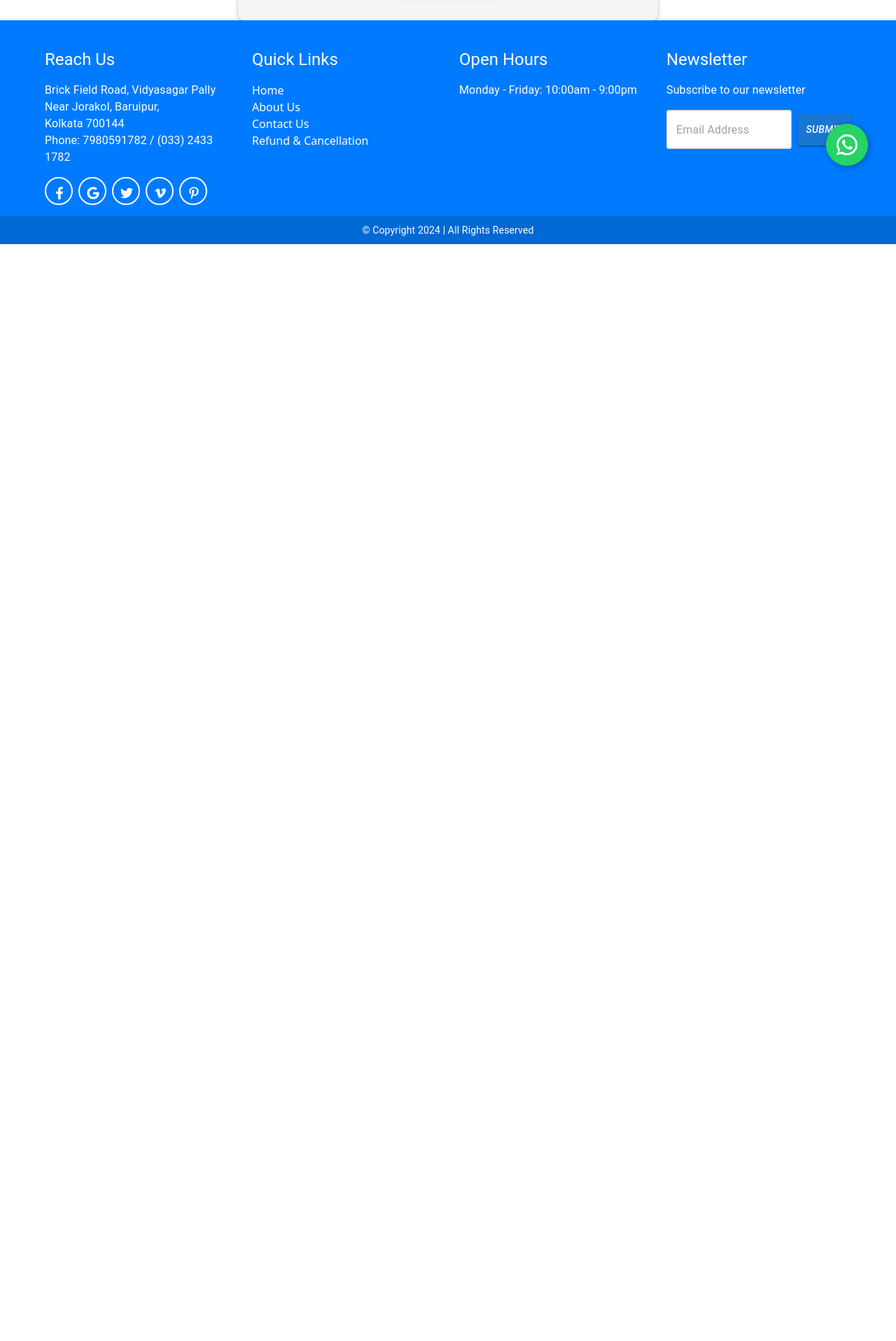
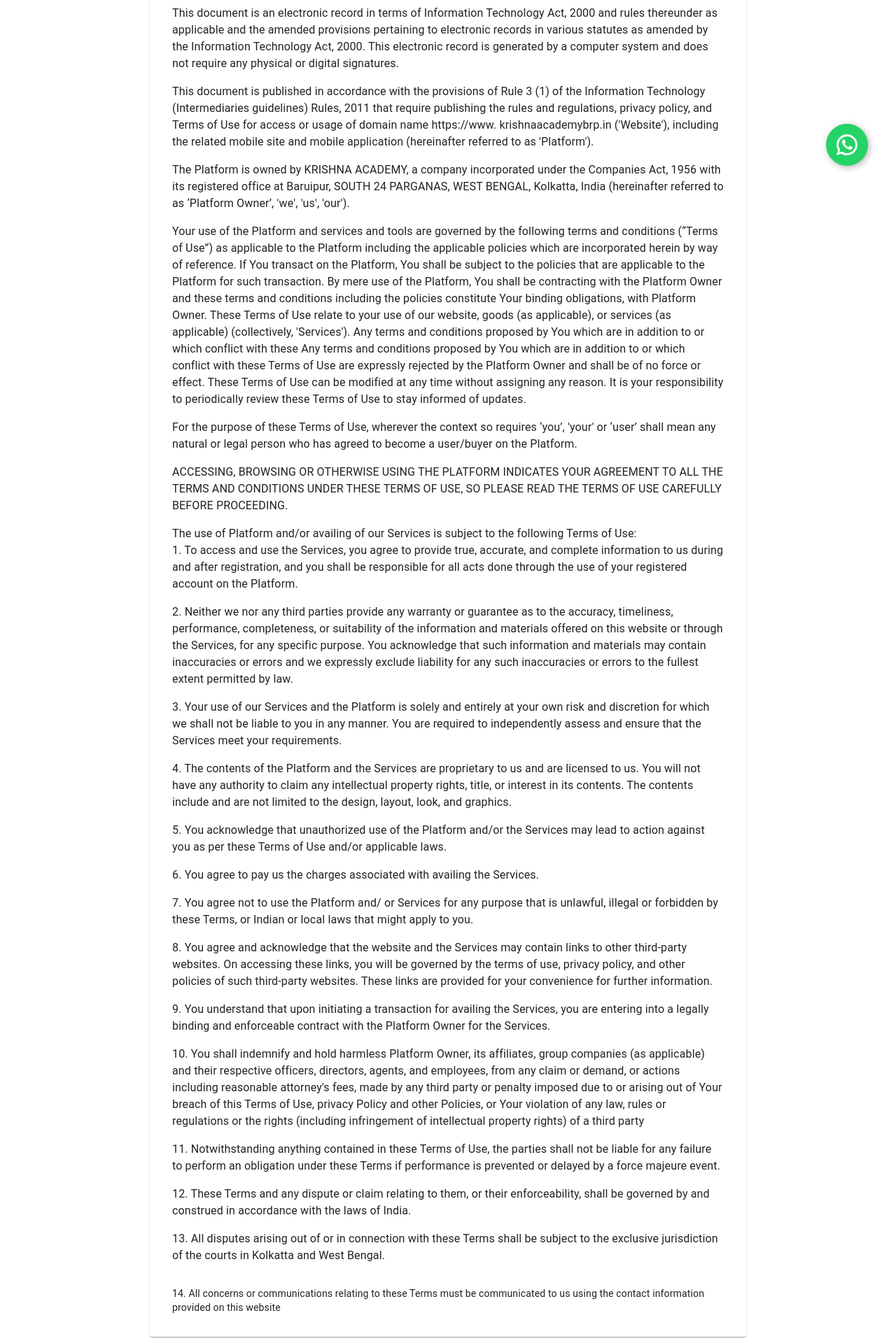
Before and after one commit to TMTanmay1/KA-Website, a React (Vite) app: page /terms-conditions in a window 1280 px wide. Shown: the part 523-2440 px from the top of the page at 70% size. Before the commit the page ends 872 px from the top, so only its background shows below. Built offline with nearby package versions, Linux system fonts and the light colour scheme.

Commit message:
TC added

```diff
--- a/src/App.jsx
+++ b/src/App.jsx
@@ -8,6 +8,7 @@
 import RefundCancellation from './components/RefundCancellation';
 import PageNotFound from './components/PageNotFound';
 import Staff from './components/Staff';
+import TC from './components/TC';
 
 
 function App() {
@@ -22,6 +23,7 @@
       <Route path="/courses" element={<Courses />} />
       <Route path="/refund-cancellation" element={<RefundCancellation />} />
       <Route path="/staff" element={<Staff />} />
+      <Route path="/terms-conditions" element={<TC />} />
       <Route path="*" element={<PageNotFound />} />
     </Routes>
   </div>
--- a/src/components/Courses.jsx
+++ b/src/components/Courses.jsx
@@ -9,7 +9,11 @@
   useEffect(() => {
     const fetchCourses = async () => {
       try {
-        const response = await axios.get('https://crpch.in/api/ka/course_copy/');
+        const response = await axios.get('https://crpch.in/api/ka/course_copy/',{
+          headers: {
+            'Content-Type': 'application/json'
+          }
+        });
         setCourses(response.data.table_data);
       } catch (error) {
         console.error('Error fetching courses:', error);
--- a/src/components/Footer.jsx
+++ b/src/components/Footer.jsx
@@ -14,6 +14,10 @@
     const handleRefundCancellationClick = () => {
         navigate('/refund-cancellation');
     };
+
+    const handleTermsConditionsClick = () => {
+        navigate('/terms-conditions');
+    }
 
   return (
     <Box sx={{ backgroundColor: "#007bff", color: "#fff", padding: "40px 0", position: "relative" }}>
@@ -55,6 +59,7 @@
               <li><a href="#" style={{ color: '#fff' , textDecoration:'none', cursor:'pointer'}}>About Us</a></li>
               <li><a href="#" style={{ color: '#fff', textDecoration:'none', cursor:'pointer' }}>Contact Us</a></li>
               <li><a onClick={handleRefundCancellationClick} style={{ color: '#fff', textDecoration:'none', cursor:'pointer' }}>Refund & Cancellation</a></li>
+              <li><a onClick={handleTermsConditionsClick} style={{ color: '#fff', textDecoration:'none', cursor:'pointer' }}>Terms & Conditions</a></li>
             </ul>
           </Grid>
 
--- a/src/components/Staff.jsx
+++ b/src/components/Staff.jsx
@@ -8,7 +8,11 @@
 
   // Fetch staff data from API
   useEffect(() => {
-    axios.get('https://crpch.in/api/ka/staff_copy/')
+    axios.get('https://crpch.in/api/ka/staff_copy/',{
+      headers: {
+        'Content-Type': 'application/json'
+      }
+    })
       .then(response => {
         if (response.data.status) {
           setStaffData(response.data.table_data);
--- /dev/null
+++ b/src/components/TC.jsx
@@ -0,0 +1,162 @@
+import React from 'react';
+import { Container, Typography, Box, Paper } from '@mui/material';
+import useMediaQuery from '@mui/material/useMediaQuery';
+
+const TC = () => {
+  const isMobile = useMediaQuery('(max-width:600px)'); // For responsive design
+
+  return (
+    <Container maxWidth="md" sx={{ mt: 4, mb: 4 }}>
+      {/* Image section */}
+      <Box
+        component="img"
+        src="https://i.postimg.cc/VNHzT1gC/Terms-and-Conditions-text-in-the-center-with-a-blue-shade-theme.jpg" // Using the correct image link
+        alt="Terms and Conditions"
+        sx={{
+          width: '100%',
+          maxHeight: '300px',
+          objectFit: 'cover',
+          mb: 4
+        }}
+      />
+
+      {/* Content section */}
+      <Paper sx={{ p: isMobile ? 2 : 4 }}>
+        <Typography variant="h4" component="h1" gutterBottom>
+          Terms & Conditions
+        </Typography>
+
+        <Typography variant="body1" paragraph>
+          This document is an electronic record in terms of Information Technology Act, 2000 and rules
+          thereunder as applicable and the amended provisions pertaining to electronic records in various
+          statutes as amended by the Information Technology Act, 2000. This electronic record is generated
+          by a computer system and does not require any physical or digital signatures.
+        </Typography>
+
+        <Typography variant="body1" paragraph>
+          This document is published in accordance with the provisions of Rule 3 (1) of the Information
+          Technology (Intermediaries guidelines) Rules, 2011 that require publishing the rules and
+          regulations, privacy policy, and Terms of Use for access or usage of domain name https://www.
+          krishnaacademybrp.in ('Website'), including the related mobile site and mobile application
+          (hereinafter referred to as 'Platform').
+        </Typography>
+
+        <Typography variant="body1" paragraph>
+          The Platform is owned by KRISHNA ACADEMY, a company incorporated under the Companies
+          Act, 1956 with its registered office at Baruipur, SOUTH 24 PARGANAS, WEST BENGAL,
+          Kolkatta, India (hereinafter referred to as ‘Platform Owner’, 'we', 'us', 'our').
+        </Typography>
+
+        <Typography variant="body1" paragraph>
+          Your use of the Platform and services and tools are governed by the following terms and
+          conditions (“Terms of Use”) as applicable to the Platform including the applicable policies which
+          are incorporated herein by way of reference. If You transact on the Platform, You shall be subject
+          to the policies that are applicable to the Platform for such transaction. By mere use of the Platform,
+          You shall be contracting with the Platform Owner and these terms and conditions including the
+          policies constitute Your binding obligations, with Platform Owner. These Terms of Use relate to
+          your use of our website, goods (as applicable), or services (as applicable) (collectively, 'Services').
+          Any terms and conditions proposed by You which are in addition to or which conflict with these
+          Any terms and conditions proposed by You which are in addition to or which conflict with these
+            Terms of Use are expressly rejected by the Platform Owner and shall be of no force or effect.
+            These Terms of Use can be modified at any time without assigning any reason. It is your
+            responsibility to periodically review these Terms of Use to stay informed of updates.
+        </Typography>
+
+        <Typography variant="body1" paragraph>
+          For the purpose of these Terms of Use, wherever the context so requires ‘you’, 'your' or ‘user’ shall
+          mean any natural or legal person who has agreed to become a user/buyer on the Platform.
+        </Typography>
+
+        <Typography variant="body1" paragraph>
+          ACCESSING, BROWSING OR OTHERWISE USING THE PLATFORM INDICATES YOUR
+          AGREEMENT TO ALL THE TERMS AND CONDITIONS UNDER THESE TERMS OF USE,
+          SO PLEASE READ THE TERMS OF USE CAREFULLY BEFORE PROCEEDING.
+        </Typography>
+
+        <Typography variant="body1" component="h2" sx={{ mt: 2 }}>
+          The use of Platform and/or availing of our Services is subject to the following Terms of Use:
+        </Typography>
+
+        <Typography variant="body1" paragraph>
+          1. To access and use the Services, you agree to provide true, accurate, and complete information
+          to us during and after registration, and you shall be responsible for all acts done through the
+          use of your registered account on the Platform.
+        </Typography>
+
+        <Typography variant="body1" paragraph>
+          2. Neither we nor any third parties provide any warranty or guarantee as to the accuracy,
+          timeliness, performance, completeness, or suitability of the information and materials offered
+          on this website or through the Services, for any specific purpose. You acknowledge that such
+          information and materials may contain inaccuracies or errors and we expressly exclude
+          liability for any such inaccuracies or errors to the fullest extent permitted by law.
+        </Typography>
+
+        <Typography variant="body1" paragraph>
+          3. Your use of our Services and the Platform is solely and entirely at your own risk and
+          discretion for which we shall not be liable to you in any manner. You are required to
+          independently assess and ensure that the Services meet your requirements.
+        </Typography>
+
+        <Typography variant="body1" paragraph>
+          4. The contents of the Platform and the Services are proprietary to us and are licensed to us.
+          You will not have any authority to claim any intellectual property rights, title, or interest in
+          its contents. The contents include and are not limited to the design, layout, look, and graphics.
+        </Typography>
+
+        <Typography variant="body1" paragraph>
+          5. You acknowledge that unauthorized use of the Platform and/or the Services may lead to
+          action against you as per these Terms of Use and/or applicable laws.
+        </Typography>
+
+        <Typography variant="body1" paragraph>
+          6. You agree to pay us the charges associated with availing the Services.
+        </Typography>
+
+        <Typography variant="body1" paragraph>
+          7. You agree not to use the Platform and/ or Services for any purpose that is unlawful, illegal or
+          forbidden by these Terms, or Indian or local laws that might apply to you.
+        </Typography>
+
+        <Typography variant="body1" paragraph>
+          8. You agree and acknowledge that the website and the Services may contain links to other third-party websites. On accessing these links, you will be governed by the terms of use, privacy policy, and other policies of such third-party websites. These links are provided for your convenience for further information.
+        </Typography>
+
+        <Typography variant="body1" paragraph>
+          9. You understand that upon initiating a transaction for availing the Services, you are entering into a legally binding and enforceable contract with the Platform Owner for the Services.
+        </Typography>
+
+        <Typography variant="body1" paragraph>
+        10. You shall indemnify and hold harmless Platform Owner, its affiliates, group companies (as
+applicable) and their respective officers, directors, agents, and employees, from any claim or
+demand, or actions including reasonable attorney's fees, made by any third party or penalty
+imposed due to or arising out of Your breach of this Terms of Use, privacy Policy and other
+Policies, or Your violation of any law, rules or regulations or the rights (including
+infringement of intellectual property rights) of a third party
+        </Typography>
+
+        <Typography variant="body1" paragraph>
+        11. Notwithstanding anything contained in these Terms of Use, the parties shall not be liable for
+any failure to perform an obligation under these Terms if performance is prevented or
+delayed by a force majeure event.
+        </Typography>
+
+
+        <Typography variant="body1" paragraph>
+          12. These Terms and any dispute or claim relating to them, or their enforceability, shall be governed by and construed in accordance with the laws of India.
+        </Typography>
+
+        <Typography variant="body1" paragraph>
+          13. All disputes arising out of or in connection with these Terms shall be subject to the exclusive jurisdiction of the courts in Kolkatta and West Bengal.
+        </Typography>
+
+        <Typography variant="body2" sx={{ mt: 4 }}>
+          14. All concerns or communications relating to these Terms must be communicated to us using
+the contact information provided on this website
+
+        </Typography>
+      </Paper>
+    </Container>
+  );
+};
+
+export default TC;
```
